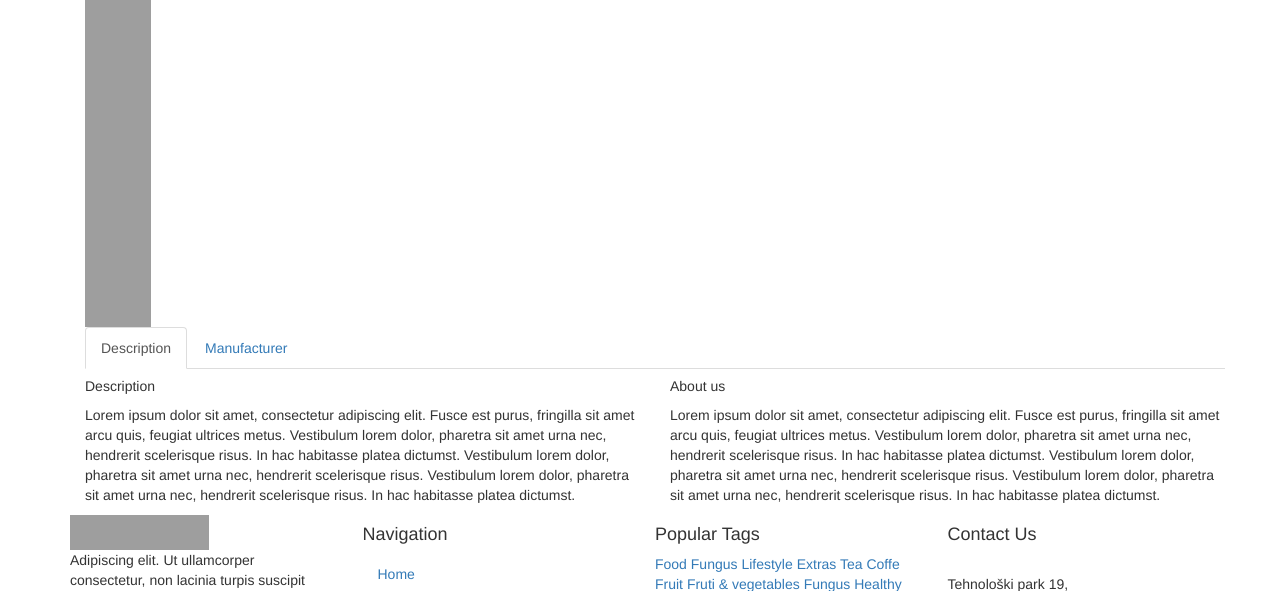
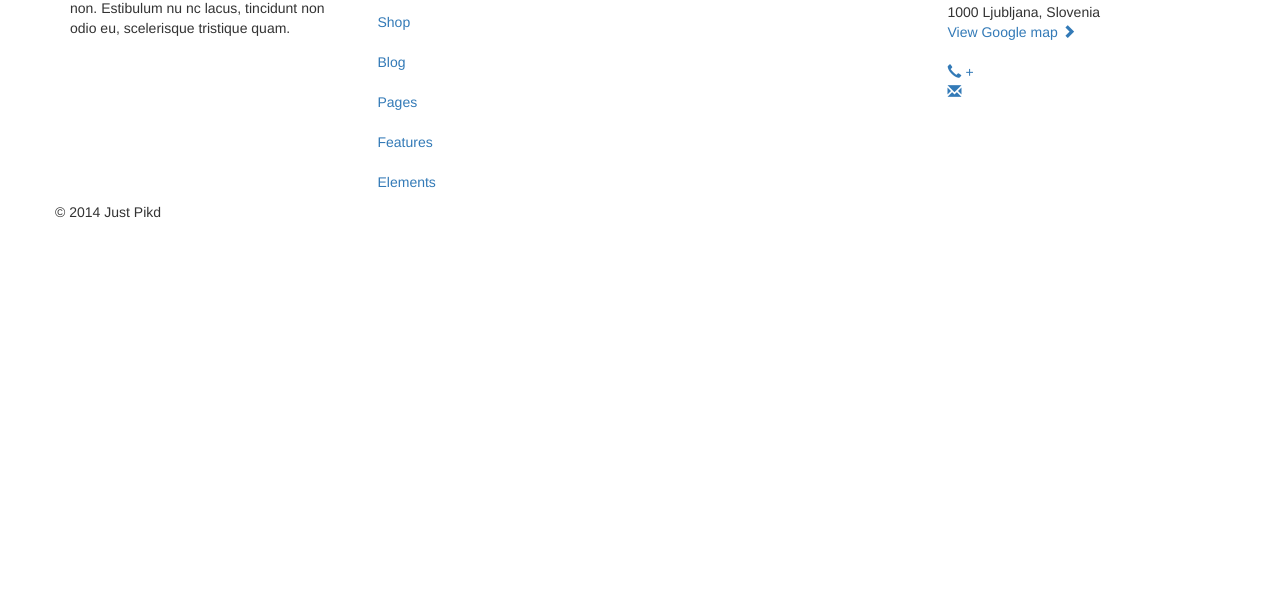
Before and after one commit to jklein/just-pikd, a PHP site: template app/templates/product.twig in a window 1280 px wide. Shown: the part 791-1382 px from the top of the page. After the commit the page ends 1009 px from the top, so only its background shows below. Run offline with PHP 8.4, Linux system fonts and the light colour scheme; the template is opened without the code that fills it, so the values that code supplies are empty; some libraries are stand-ins or nearby versions; grey boxes are pictures that could not be loaded.

Commit message:
Product page work

```diff
--- a/app/templates/modules/product/images.twig
+++ b/app/templates/modules/product/images.twig
@@ -1,29 +1,12 @@
 <div class="col-xs-12 col-sm-4">
     <div class="product-preview">
         <div class="push-down-20">
-            <img class="js--product-preview" alt="Single product image" src="/assets/images/dummy/w360/13.jpg" width="360" height="458">
+            <img class="js--product-preview" alt="Single product image" src="{{ image_src }}" width="360" height="458">
         </div>
         <div class="product-preview__thumbs  clearfix">
-            <div class="product-preview__thumb  active  js--preview-thumbs">
-                <a href=".js--product-preview" data-src="/assets/images/dummy/w360/13.jpg">
-                    <img src="/assets/images/dummy/w66/13.jpg" alt="Single product thumbnail image" width="66" height="82" />
-                </a>
-            </div>
-            <div class="product-preview__thumb  js--preview-thumbs">
-                <a href=".js--product-preview" data-src="/assets/images/dummy/w360/9.jpg">
-                    <img src="/assets/images/dummy/w66/9.jpg" alt="Single product thumbnail image" width="66" height="82" />
-                </a>
-            </div>
-            <div class="product-preview__thumb  js--preview-thumbs">
-                <a href=".js--product-preview" data-src="/assets/images/dummy/w360/10.jpg">
-                    <img src="/assets/images/dummy/w66/10.jpg" alt="Single product thumbnail image" width="66" height="82" />
-                </a>
-            </div>
-            <div class="product-preview__thumb  js--preview-thumbs">
-                <a href=".js--product-preview" data-src="/assets/images/dummy/w360/14.jpg">
-                    <img src="/assets/images/dummy/w66/14.jpg" alt="Single product thumbnail image" width="66" height="82" />
-                </a>
-            </div>
+            {% for product in products %}
+                {% include 'modules/product_thumbnail.twig' %}
+            {% endfor %}
         </div>
     </div>
 </div>
--- /dev/null
+++ b/app/templates/modules/product_thumbnail.twig
@@ -0,0 +1,5 @@
+<div class="product-preview__thumb active js--preview-thumbs">
+    <a href=".js--product-preview" data-src="/assets/images/dummy/w360/13.jpg">
+        <img src="/assets/images/dummy/w66/13.jpg" alt="Single product thumbnail image" width="66" height="82" />
+    </a>
+</div>
--- a/app/templates/product.twig
+++ b/app/templates/product.twig
@@ -1,6 +1,6 @@
 {% extends "base.twig" %}
 
-{% block title %}{{ product_name }}{% endblock %}
+{% block title %}{{ name }}{% endblock %}
 
 {% block content %}
 
```
Also changed, not shown: app/src/Controller/Product.php (+10 -1 lines), app/src/Image.php (added, +20 -0 lines).
